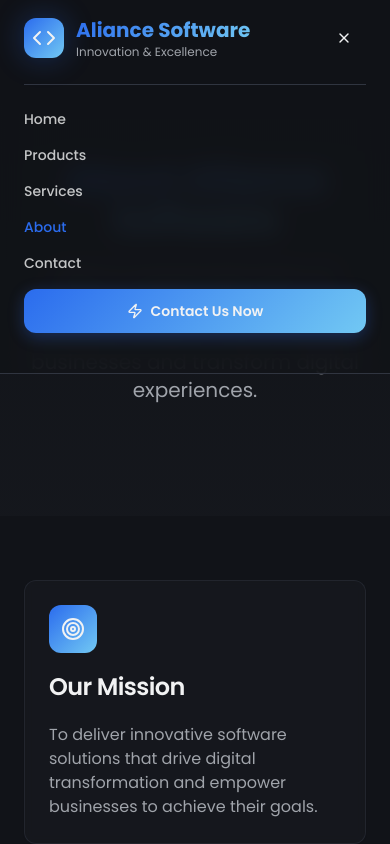
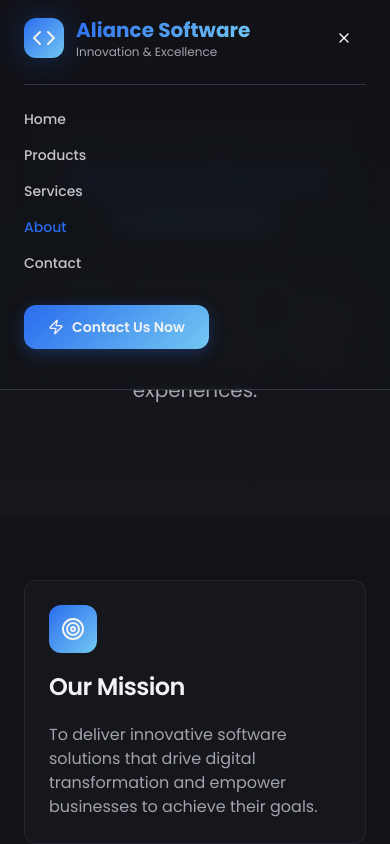
Before and after one commit to MarcoMeh/aliancesoftware, a React (Vite) app: page /about in a window 390 px wide. Both pictures are taken after a click on the button 344 px from the left and 38 px from the top of the page. Shown: the top 844 px of the page. Built offline with nearby package versions, Linux system fonts and the light colour scheme; the HTML template or start-up script is replaced by a standard one.

Commit message:
Add link to contact page

```diff
--- a/src/components/layout/Navigation.tsx
+++ b/src/components/layout/Navigation.tsx
@@ -49,10 +49,12 @@ const Navigation = () => {
 
           {/* CTA Button */}
           <div className="hidden md:block">
+            <Link to="/contact">
               <Button variant="hero" size="default">
                 <Zap className="w-4 h-4" />
                 Contact Us Now
               </Button>
+            </Link>
           </div>
 
           {/* Mobile Menu Button */}
@@ -82,10 +84,12 @@ const Navigation = () => {
                   {item.name}
                 </Link>
               ))}
+              <Link to="/contact">
                 <Button variant="hero" size="default" className="mt-4">
                   <Zap className="w-4 h-4" />
                   Contact Us Now
                 </Button>
+              </Link>
             </div>
           </div>
         )}
```
Lines whose indentation alone changed are shown as unchanged.
